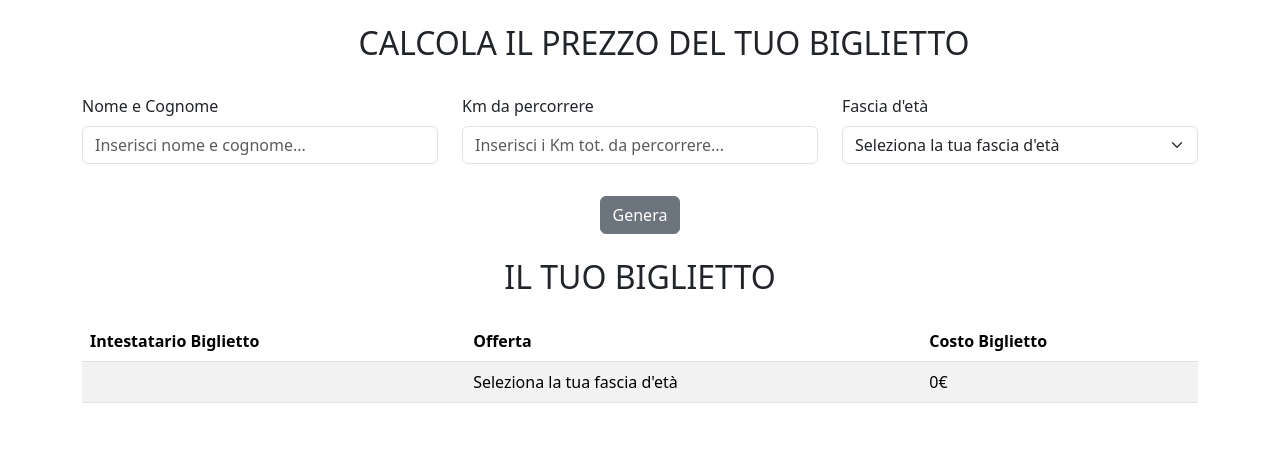
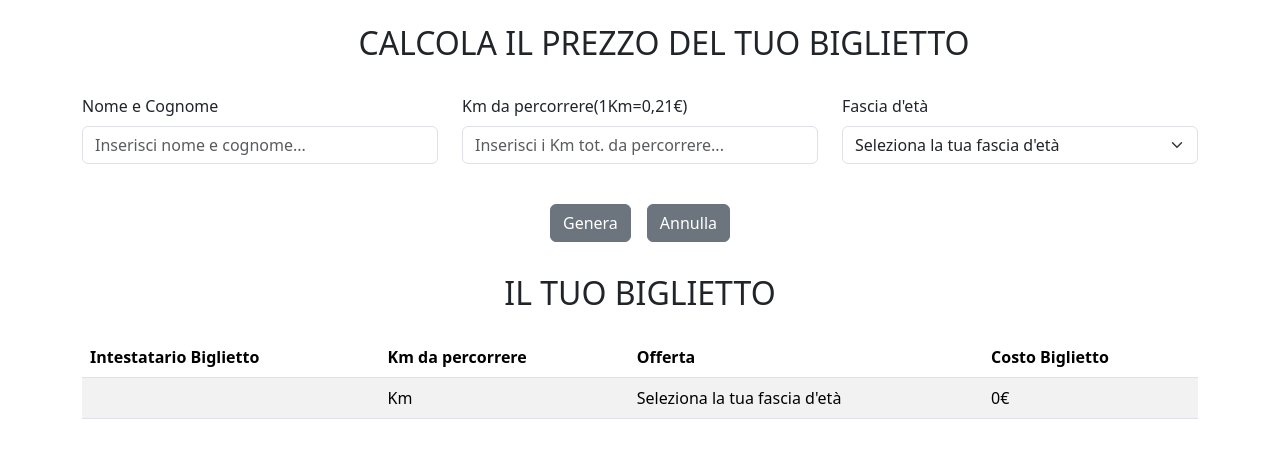
Before and after one commit to MauroBorzi/js-biglietto-treno-form, a plain HTML site: page index.html in a window 1280 px wide. Both pictures are taken after a click on the button "Genera". Drawn offline with nearby package versions, Linux system fonts and the light colour scheme.

Commit message:
minor fix

```diff
--- a/assets/js/script.js
+++ b/assets/js/script.js
@@ -1,8 +1,16 @@
-// recupero il pulsante per inviare i dati della form
+// recupero il pulsanti
 
 const button = document.getElementById(`send`)
+const reset = document.getElementById(`reset`)
 
 // creo l'evento click sul pulsante
+
+reset.addEventListener(`click`, function (e) {
+  e.preventDefault()
+
+  window.location.reload()
+
+})
 
 button.addEventListener(`click`, function (e) {
   e.preventDefault()
@@ -25,6 +33,7 @@ button.addEventListener(`click`, function (e) {
   }
 
   document.getElementById(`show-name`).innerText = name
+  document.getElementById(`show-kilo`).innerText = kilo + `Km`
   document.getElementById(`show-age`).innerText = age
   document.getElementById(`show-price`).innerText = parseFloat(priceTicket.toFixed(2)) + `€`
 
--- a/index.html
+++ b/index.html
@@ -26,7 +26,7 @@
       </div>
       <div class="col-12 col-md-6 col-lg-4">
         <div class="mb-3">
-          <label for="" class="form-label">Km da percorrere</label>
+          <label for="" class="form-label">Km da percorrere(1Km=0,21€)</label>
           <input type="text" class="form-control" id="kilo" placeholder="Inserisci i Km tot. da percorrere...">
         </div>
       </div>
@@ -42,7 +42,12 @@
         </div>
       </div>
       <div class="col-12 d-flex justify-content-center mt-3">
-        <button type="submit" id="send" class="btn btn-secondary">Genera</button>
+        <div class="m-2">
+          <button type="submit" id="send" class="btn btn-secondary">Genera</button>
+        </div>
+        <div class="m-2">
+          <button type="submit" id="reset" class="btn btn-secondary">Annulla</button>
+        </div>
       </div>
       <div class="col-12 mt-4 d-flex justify-content-center">
         <h2>IL TUO BIGLIETTO</h2>
@@ -52,6 +57,7 @@
           <thead>
             <tr>
               <th>Intestatario Biglietto</th>
+              <th>Km da percorrere</th>
               <th>Offerta</th>
               <th>Costo Biglietto</th>
             </tr>
@@ -59,6 +65,7 @@
           <tbody>
             <tr>
               <td id="show-name"></td>
+              <td id="show-kilo"></td>
               <td id="show-age"></td>
               <td id="show-price"></td>
             </tr>
```
